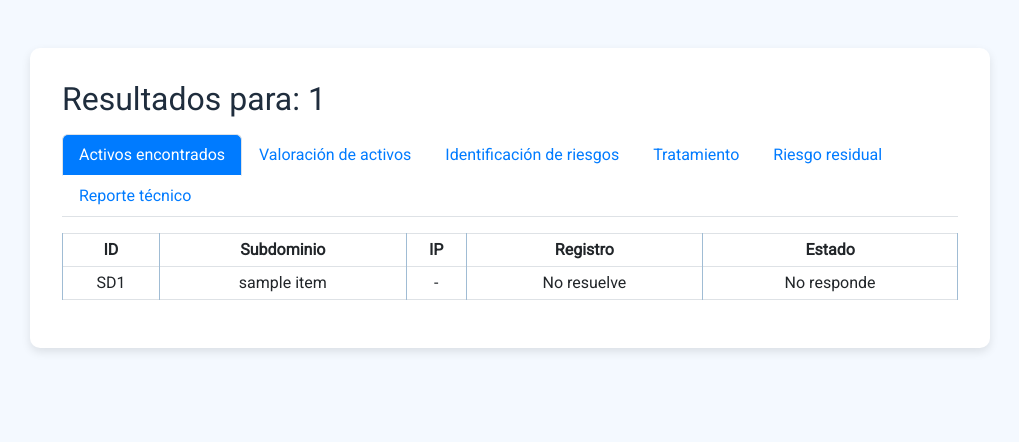
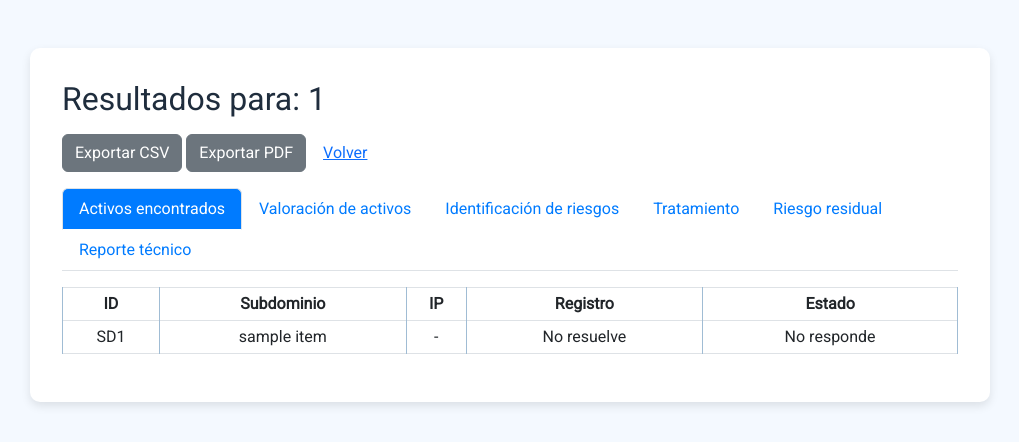
Before and after one commit to Sebasflm/riskmanager, a Flask app: page /results/1 in a window 1280 px wide. Shown: the top 442 px of the page, without its empty margins (130-1149 px from the left). Run offline with Flask 3, Linux system fonts and the light colour scheme; a database or web service that is not in the repository returns one stand-in record (values such as "Sample title"); data that the repository does not hold is empty.

Commit message:
Add export buttons to results page

```diff
--- a/templates/results.html
+++ b/templates/results.html
@@ -19,6 +19,11 @@
 <body>
     <div class="container mt-5">
         <h2 class="mb-3">Resultados para: {{ domain }}</h2>
+        <div class="mb-3">
+            <a class="btn btn-secondary" href="{{ url_for('export', domain=domain, fmt='csv') }}">Exportar CSV</a>
+            <a class="btn btn-secondary" href="{{ url_for('export', domain=domain, fmt='pdf') }}">Exportar PDF</a>
+            <a class="btn btn-link" href="{{ url_for('index') }}">Volver</a>
+        </div>
         <ul class="nav nav-tabs">
             <li class="nav-item">
                 <a class="nav-link active" href="#" data-tab="activos" onclick="showTab('activos')">Activos encontrados</a>
```
